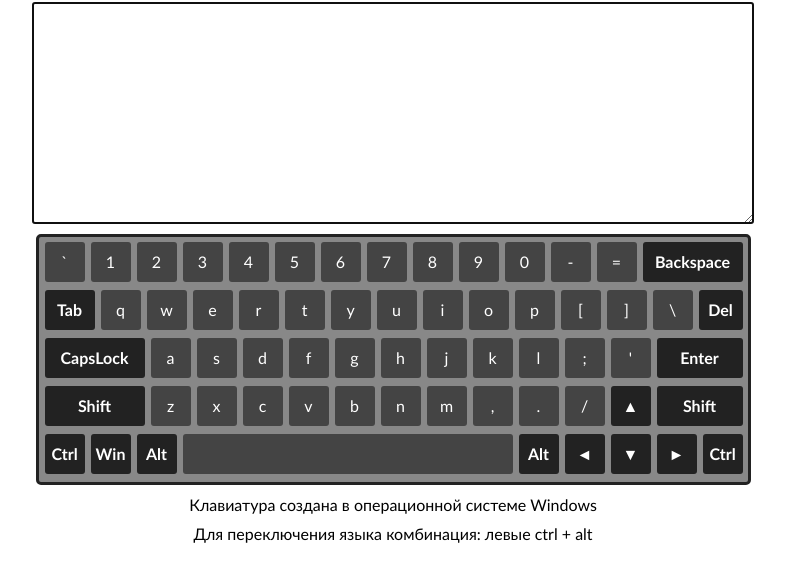
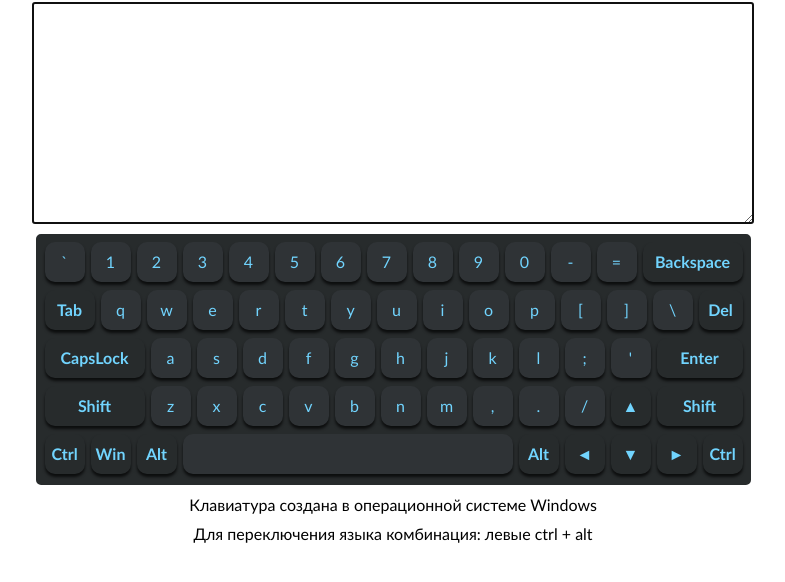
Before and after one commit to AnastasiaTelushkina/RSS-Virtual-Keyboard, a plain HTML site: page index.html in a window 1280 px wide. Shown: the part 54-636 px from the top of the page, without its empty margins (247-1032 px from the left). Drawn offline with Linux system fonts and the light colour scheme.

Commit message:
feat: add new style

```diff
--- a/style/style.css
+++ b/style/style.css
@@ -46,8 +46,8 @@
     padding: 5px;
     padding-left: 0;
     padding-bottom: 0;
-    background: #888888;
-    border: 3px solid #222222;
+    background: #272B2C;
+    border: 3px solid #272B2C;
     border-radius: 5px
 }
 
@@ -66,21 +66,24 @@
     font-weight: 500;
     line-height: 40px;
     text-align: center;
-    color: #ffffff;
-    background: #444444;
-    border-radius: 3px;
+    color: #71D4FE;
+    border-radius: 10px;
     cursor: pointer;
     user-select: none;
-    transition: border-radius 0.3s, background-color 0.3s
+    transition: border-radius 0.3s, background-color 0.3s;
 }
-
+.key{
+    background: #2F3336;
+    box-shadow: 0px 3px 3px rgba(0, 0, 0, .7);
+}
 .keyboard .key:hover {
-    background: #79aa89
+    background: #71D4FE;
+    color: #272B2C;
 }
 
 .keyboard .key.active {
-    background-color: #2cfd72;
-    border-radius: 50px
+    background-color: #71D4FE;
+    border-radius: 50px;
 }
 
 .keyboard .AltLeft,
@@ -100,28 +103,28 @@
 .keyboard .Tab,
 .keyboard .MetaLeft {
     font-weight: 600;
-    background-color: #222222
+    background-color: #272B2C;
 }
 
 .keyboard .Tab {
-    width: 50px
+    width: 50px;
 }
 
 .keyboard .Backspace,
 .keyboard .CapsLock,
 .keyboard .ShiftLeft {
-    width: 100px
+    width: 100px;
 }
 
 .keyboard .Delete {
-    width: 44px
+    width: 44px;
 }
 
 .keyboard .Enter,
 .keyboard .ShiftRight {
-    width: 86px
+    width: 86px;
 }
 
 .keyboard .Space {
-    width: 330px
+    width: 330px;
 }
```
